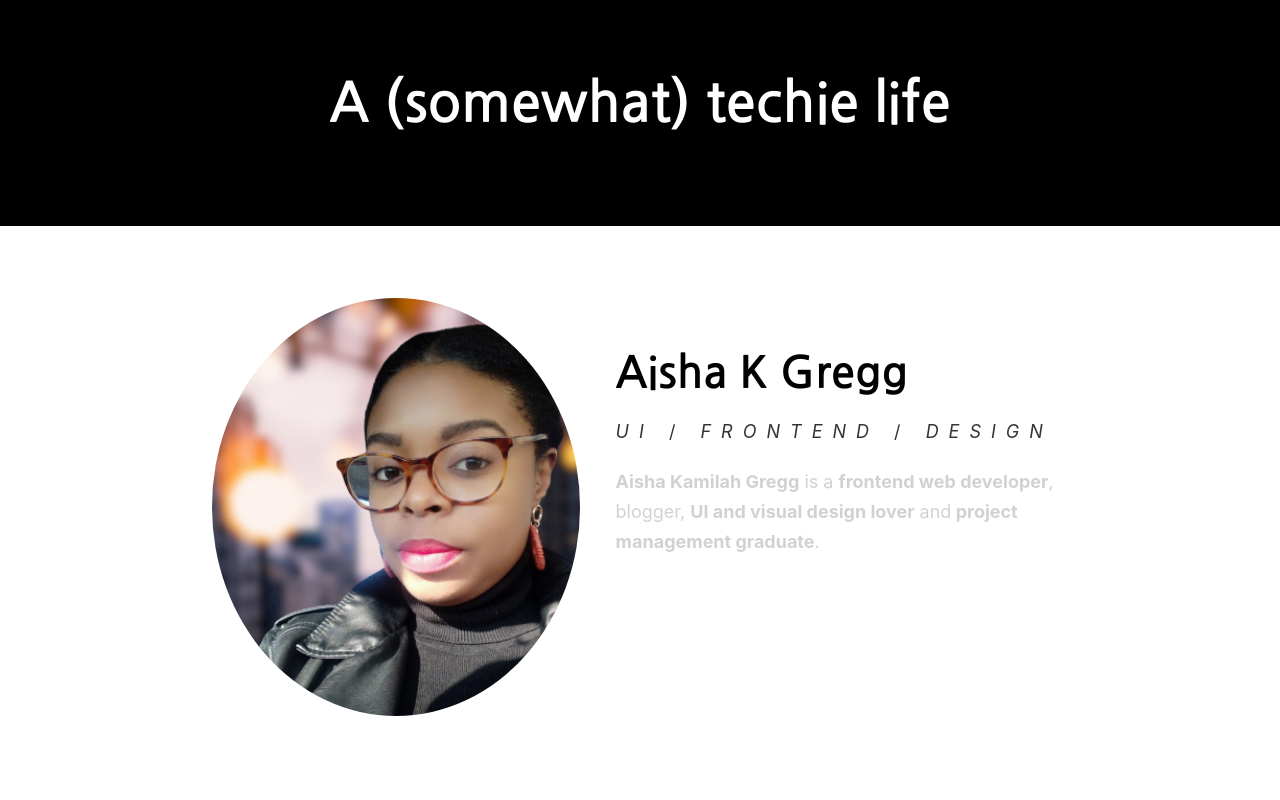
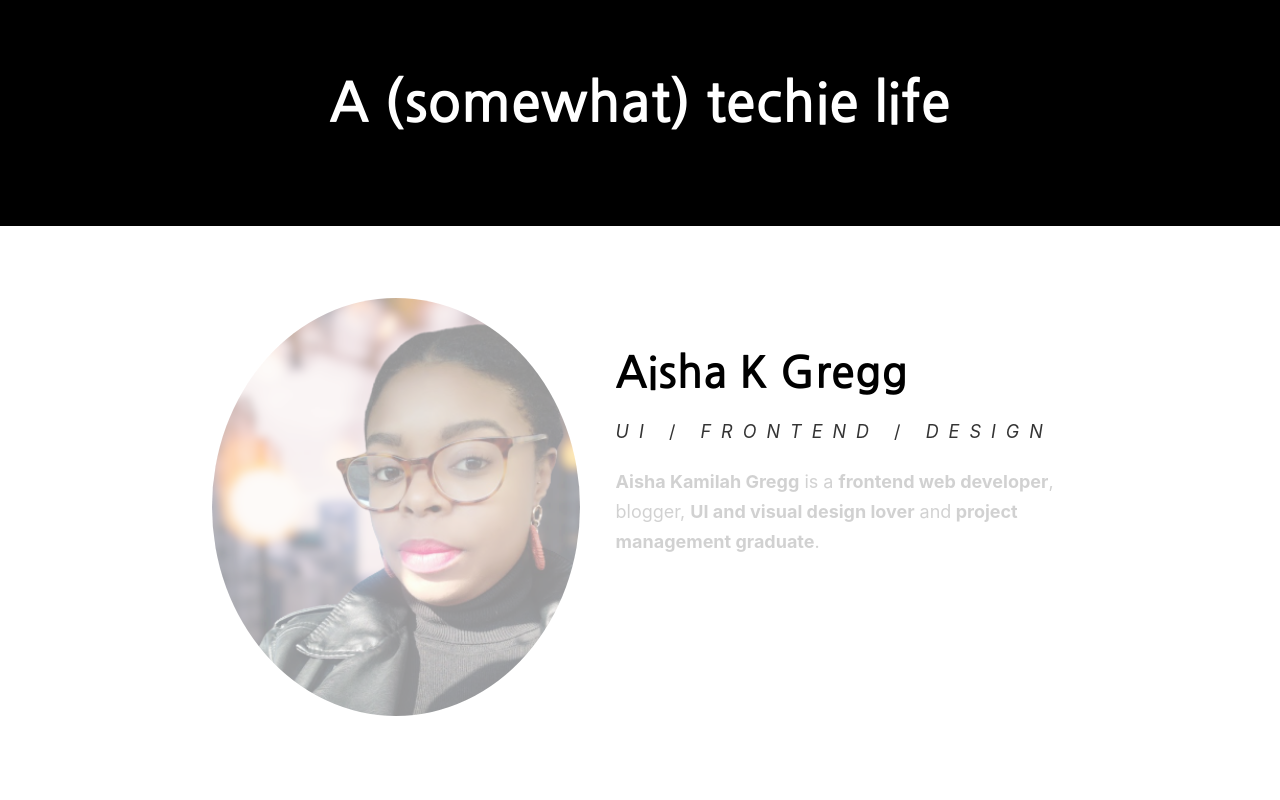
Before and after one commit to aisha-gregg/a-techie-blog, a Next.js app: page / in a window 1280 px wide. Shown: the top 800 px of the page. Built offline with nearby package versions, Linux system fonts and the light colour scheme.

Commit message:
add animation to image

```diff
--- a/pages/Home.module.css
+++ b/pages/Home.module.css
@@ -16,6 +16,10 @@
   display: flex;
   margin-right: var(--m);
   border-radius: 100%;
+  animation: imageFadeIn 2s forwards;
+  animation-delay: 4.5s;
+  border: none;
+  opacity: 0;
 }
 
 .grid {
@@ -27,7 +31,7 @@
 .firstname {
   color: black;
   animation: mainFadeIn 2s forwards;
-  animation-delay: 1.6s;
+  animation-delay: 1.5s;
   opacity: 0;
 }
 
@@ -43,14 +47,14 @@
 
 .title-block {
   width: 0%;
-  background: #ffb510;
+  background: #d62404;
   animation: mainBlock 2s cubic-bezier(0.74, 0.06, 0.4, 0.92) forwards;
   display: flex;
 }
 
 .subtitle-block {
   width: 0%;
-  background: purple;
+  background: rgb(226, 210, 61);
   animation: secBlock 2s cubic-bezier(0.74, 0.06, 0.4, 0.92) forwards;
   animation-delay: 2s;
 }
@@ -92,6 +96,16 @@
   }
 }
 
+@keyframes imageFadeIn {
+  0% {
+    opacity: 0;
+  }
+
+  100% {
+    opacity: 1;
+  }
+}
+
 @keyframes secBlock {
   0% {
     width: 0%;
```
